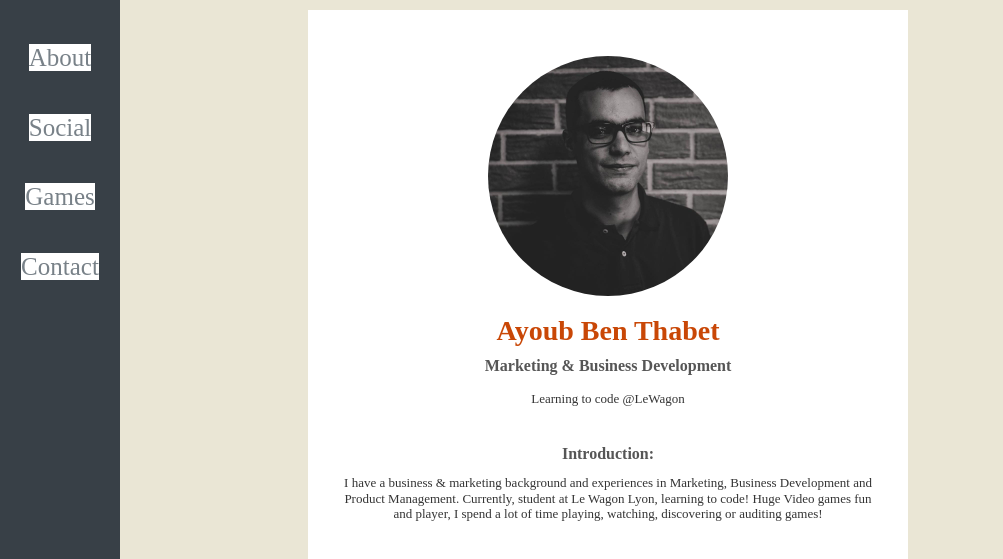
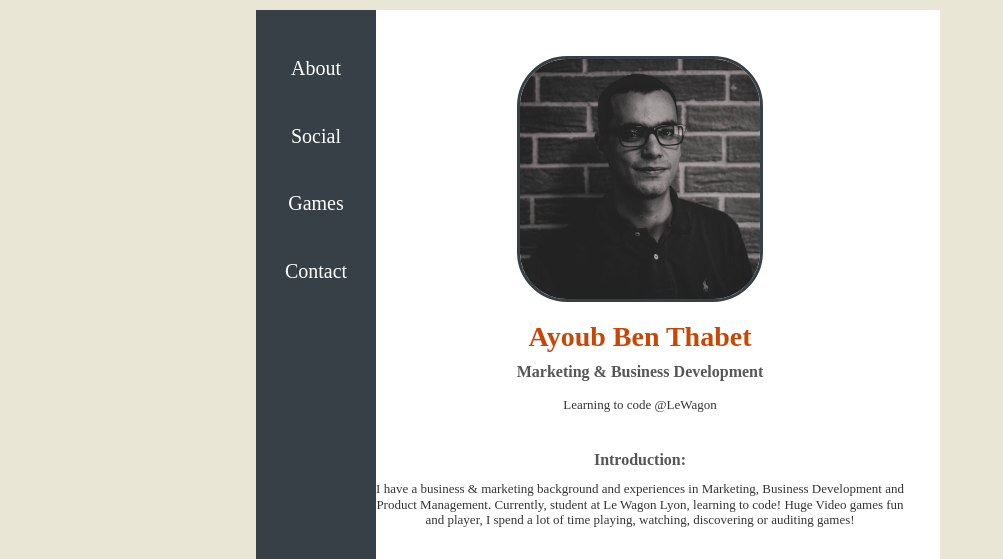
Before and after one commit to Aythabet/profile, a plain HTML site: page index.html in a window 1280 px wide. Shown: the top 559 px of the page, without its empty margins (0-1003 px from the left). Drawn offline with Linux system fonts and the light colour scheme; a web font is replaced by a local one.

Commit message:
updated the general style

```diff
--- a/index.html
+++ b/index.html
@@ -6,7 +6,7 @@
   <link href="style.css" rel="stylesheet">
   <link href="font-awesome.css" rel="stylesheet">
 </head>
-  <div class="container" id="page-content">
+  <div class="container">
   <div class="card" id="about">
     <img src="images/ayoub_profile.jpg" alt="My profile picture" height="240" width="240" id="img-circle">
     <title>Ayoub's Profile</title>
@@ -72,10 +72,10 @@
     </p>
   </div>
   </div>
+
 </div>
 </body>
-
-<div id="sidebar">
+  <div class="container"  id="sidebar">
   <ul style="list-style-type:none">
   <li><a href="#about">About</a></li>
   <li><a href="#social">Social</a></li>
@@ -83,5 +83,4 @@
   <li><a href="#contact">Contact</a></li>
   </ul>
 </div>
-
 </html>
--- a/style.css
+++ b/style.css
@@ -76,6 +76,8 @@ a:visited{
 #img-circle {
   border-radius: 50%;
   margin: 5px;
+  border-radius: 50px;
+  border: 3px solid #384047;
 }
 
 .list-inline {
@@ -103,7 +105,7 @@ a:visited{
 #sidebar {
   background-color: #384047;
   position: fixed;
-  left: 0px;
+  left: 256px;
   top: 0px;
   bottom: 0px;
   width: 120px;
@@ -122,10 +124,7 @@ a:visited{
 
 #sidebar a {
   text-decoration: none;
-  font-size: 25px;
-  color: #788188;
+  font-size: 20px;
+  color: #FFFFFF;
+  background-color: #384047;
 }
-
-#page-content {
-  margin-left: 300px;
-}
```
